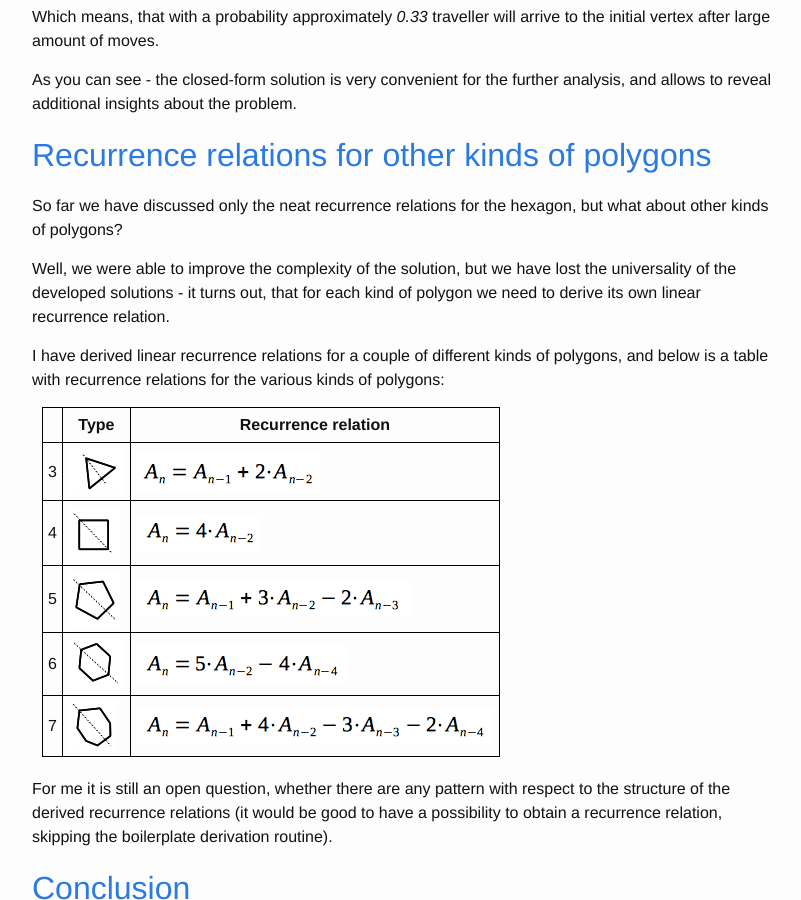
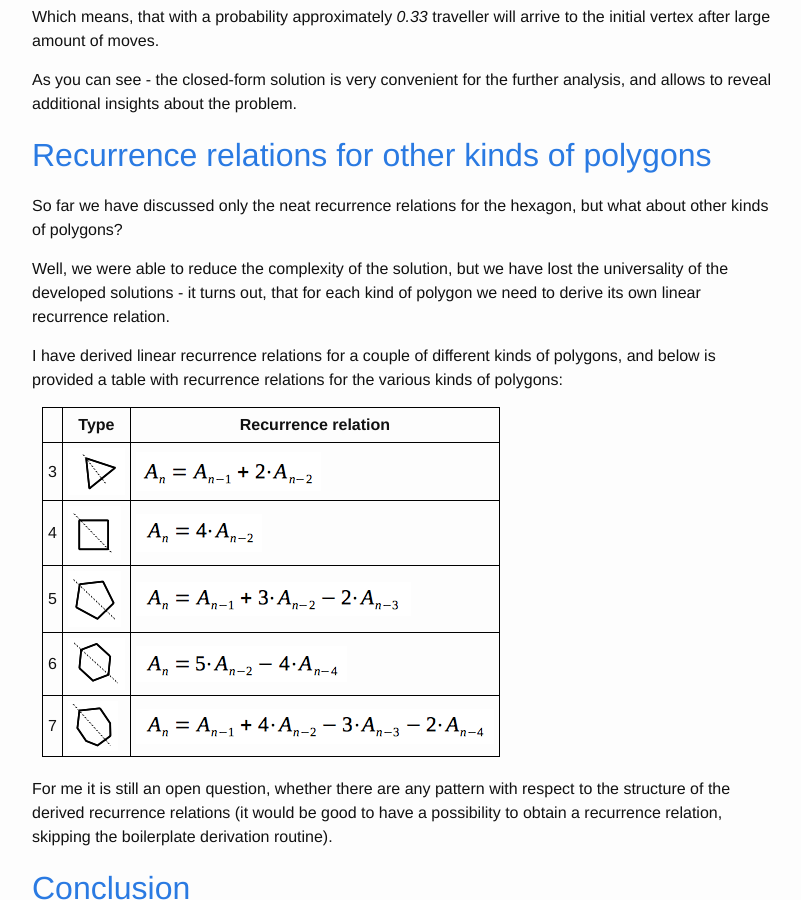
Before and after one commit to lagodiuk/lagodiuk.github.io, a Jekyll site: the page built from _posts/2017-04-16-random_walks_in_a_hexagon.md, in a window 1280 px wide and 900 px high, scrolled down 14955 px. Shown: the whole window, without its empty margins (238-1039 px from the left). Built offline with Jekyll 4.4.1, drawn with Linux system fonts in a browser that asks for light colours; Markdown is read by kramdown in place of the engine named in the settings; some of the changed text lies outside the part shown.

Commit message:
Post about random walks

```diff
--- a/_posts/2017-03-26-problem_solving_algorithms_and_math.md
+++ b/_posts/2017-04-16-random_walks_in_a_hexagon.md
@@ -453,9 +453,9 @@ As you can see - the closed-form solution is very convenient for the further ana
 
 So far we have discussed only the neat recurrence relations for the hexagon, but what about other kinds of polygons?
 
-Well, we were able to improve the complexity of the solution, but we have lost the universality of the developed solutions - it turns out, that for each kind of polygon we need to derive its own linear recurrence relation.
+Well, we were able to reduce the complexity of the solution, but we have lost the universality of the developed solutions - it turns out, that for each kind of polygon we need to derive its own linear recurrence relation.
 
-I have derived linear recurrence relations for a couple of different kinds of polygons, and below is a table with recurrence relations for the various kinds of polygons:
+I have derived linear recurrence relations for a couple of different kinds of polygons, and below is provided a table with recurrence relations for the various kinds of polygons:
 
 | |Type|Recurrence relation|
 |---|---|---|
```
Also changed, not shown: other parts of _posts/2017-04-16-random_walks_in_a_hexagon.md (+1 -1 lines).
